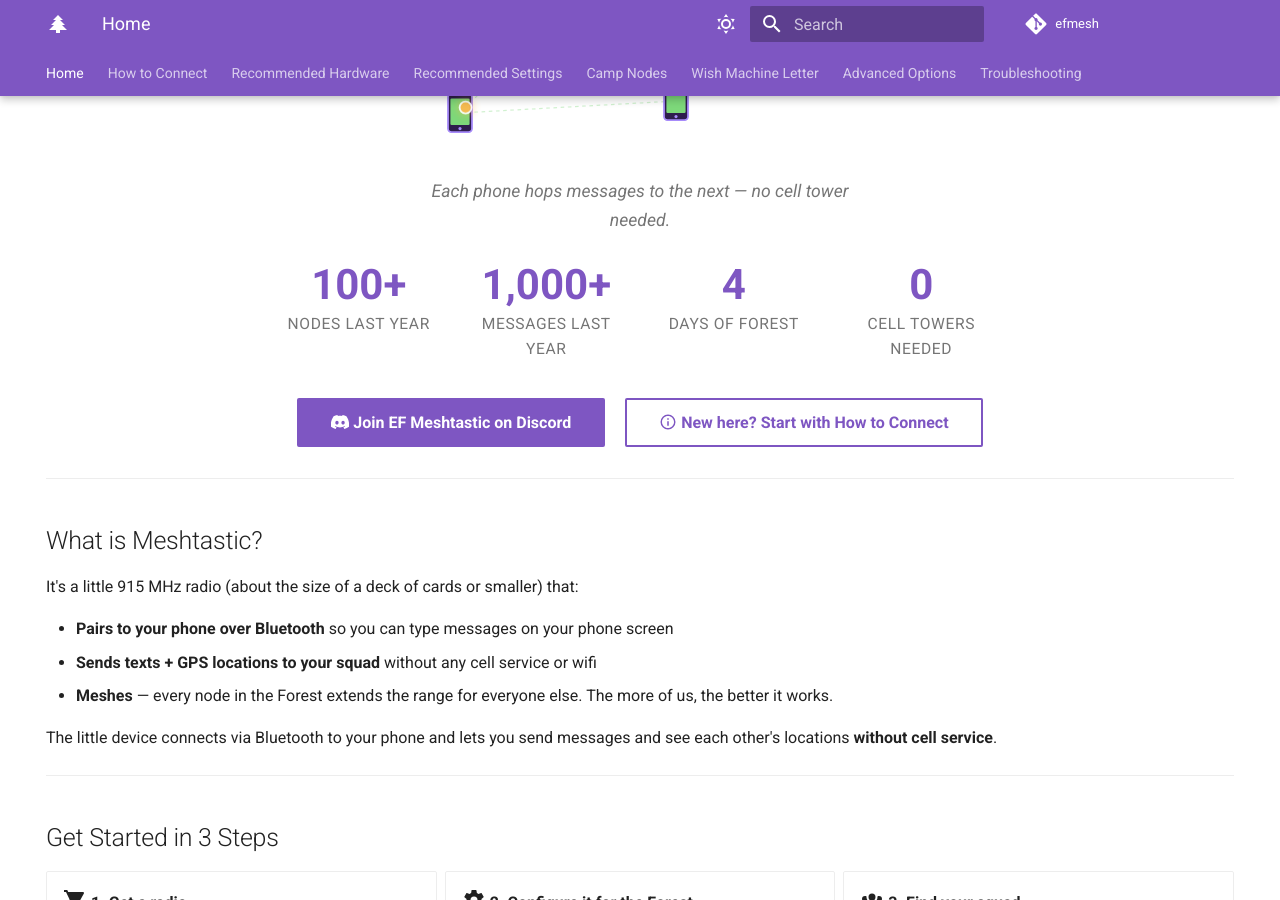
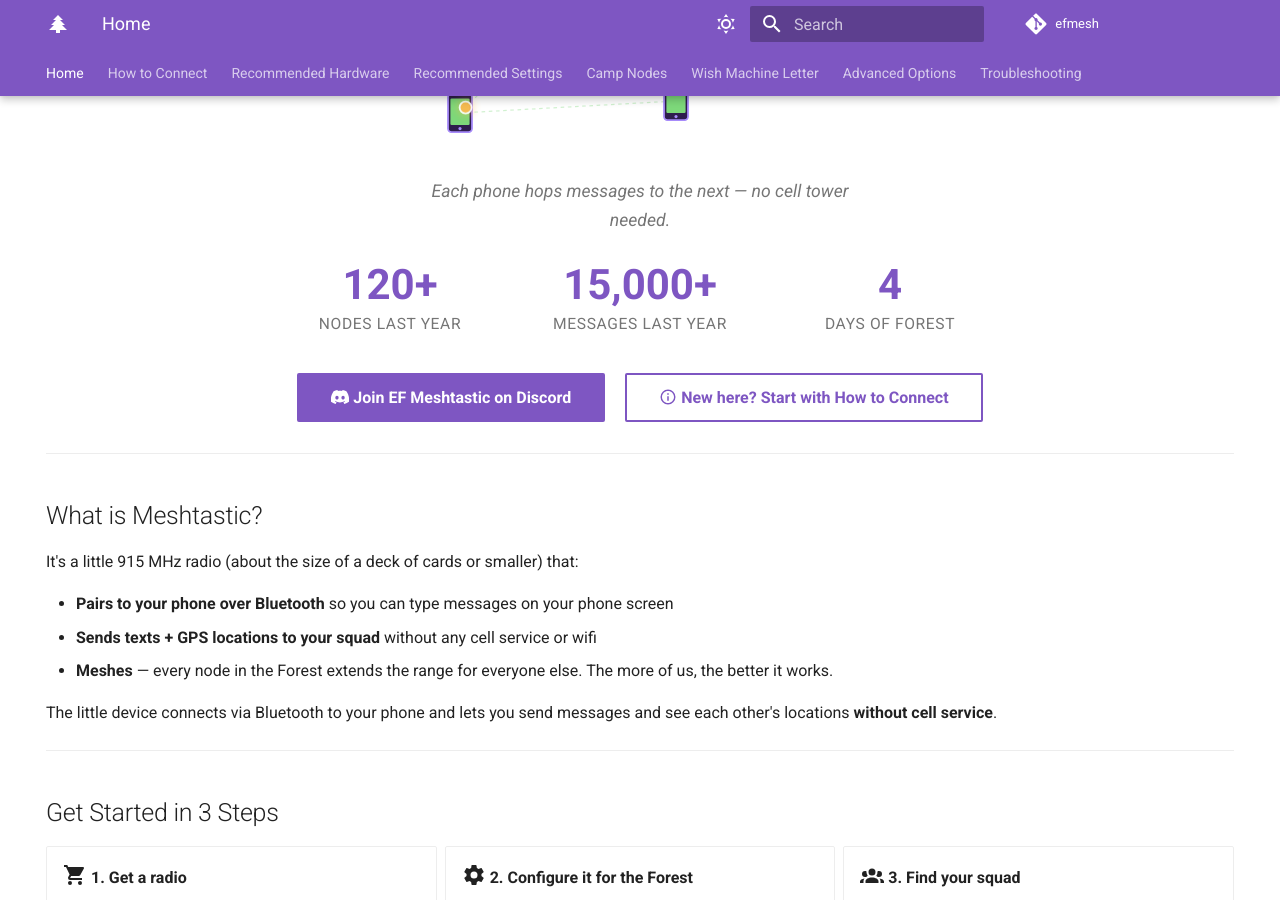
Before and after one commit to efmesh/site, an MkDocs documentation site: the page built from docs/index.md, in a window 1280 px wide and 900 px high, scrolled down 575 px. Built offline with MkDocs 1.6.1 and Material for MkDocs 9.7.7, drawn with Linux system fonts in a browser that asks for light colours; comment, search, counter and statistics services are not loaded.

Commit message:
v1.8.1: tighten home stats — 120+ nodes, 15,000+ messages, drop cell-towers stat

```diff
--- a/docs/index.md
+++ b/docs/index.md
@@ -43,10 +43,9 @@
 </div>
 
 <div class="stats-row" markdown>
-<div class="stat"><span class="stat-num">100+</span><span class="stat-label">nodes last year</span></div>
-<div class="stat"><span class="stat-num">1,000+</span><span class="stat-label">messages last year</span></div>
+<div class="stat"><span class="stat-num">120+</span><span class="stat-label">nodes last year</span></div>
+<div class="stat"><span class="stat-num">15,000+</span><span class="stat-label">messages last year</span></div>
 <div class="stat"><span class="stat-num">4</span><span class="stat-label">days of Forest</span></div>
-<div class="stat"><span class="stat-num">0</span><span class="stat-label">cell towers needed</span></div>
 </div>
 
 <span style="display: flex; align-items: center; justify-content: center; gap: 1rem; flex-wrap: wrap; margin: 1.5rem 0;">
```
